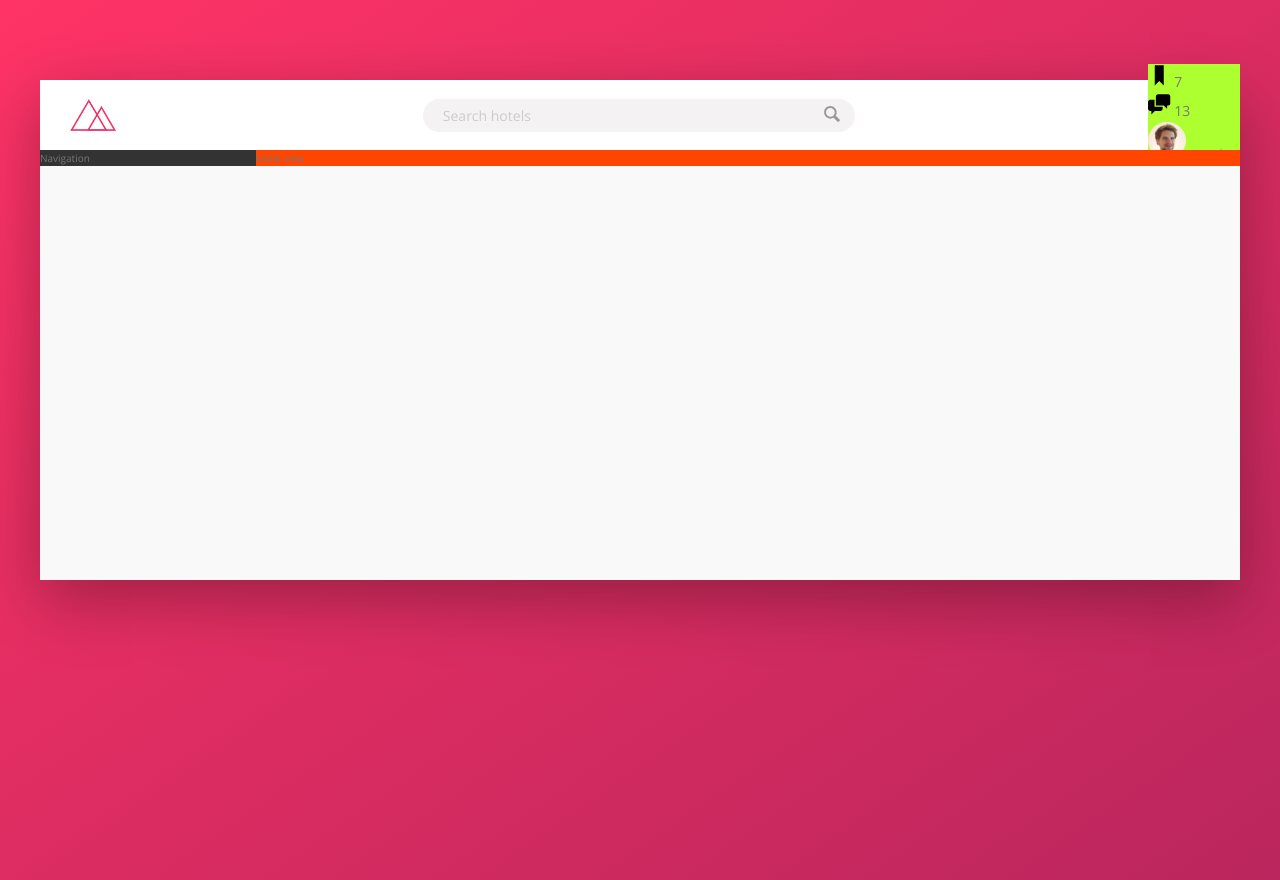
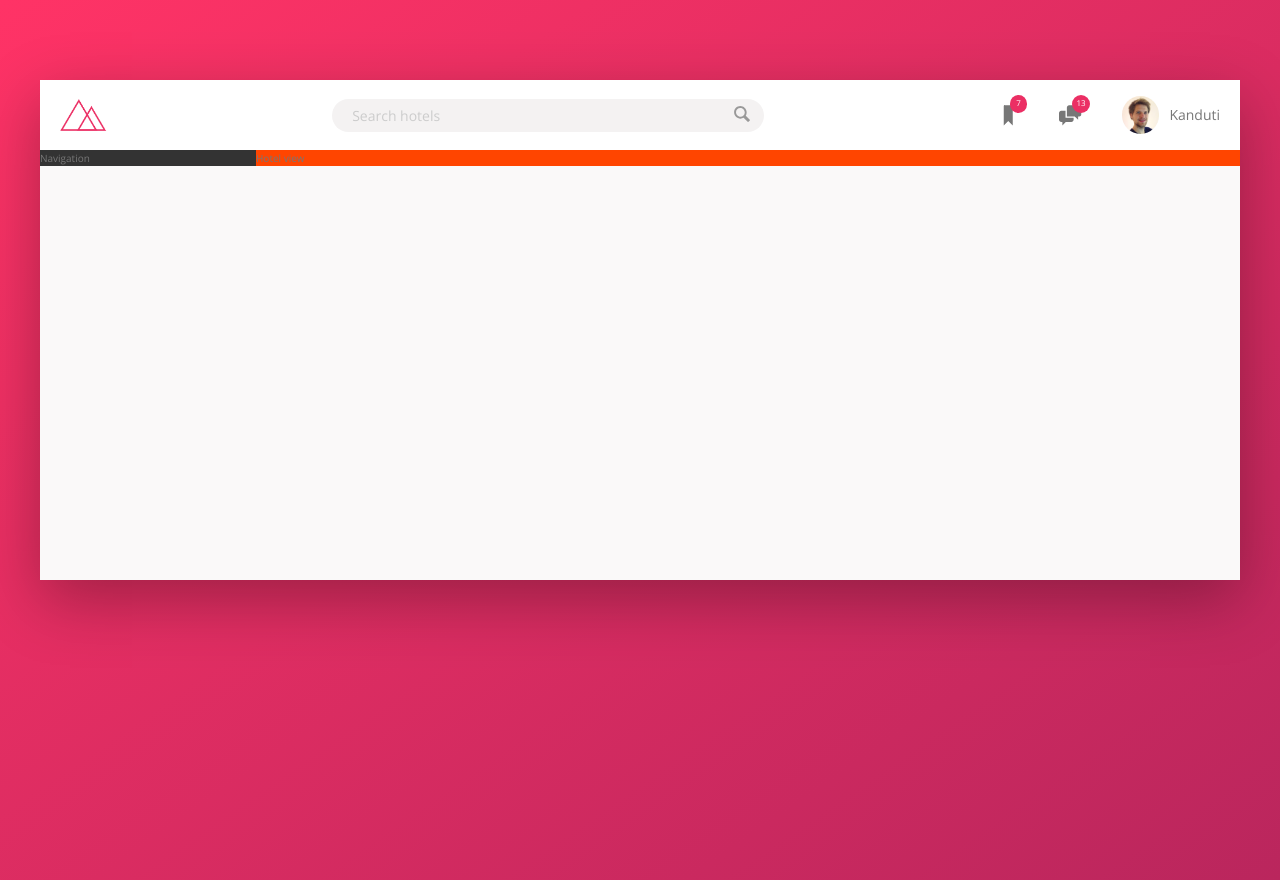
Before and after one commit to uroge/trillo-project, a website: page index.html in a window 1280 px wide. Drawn offline with nearby package versions, Linux system fonts and the light colour scheme.

Commit message:
finnished header

```diff
--- a/sass/_components.scss
+++ b/sass/_components.scss
@@ -1,7 +1,7 @@
 // LOGO
 .logo {
     height: 3.25rem;
-    margin-left: 3rem;
+    margin-left: 2rem;
 }
 
 // SEARCH
@@ -61,30 +61,51 @@
 
 // USER NAVIGATION
 .user-nav {
-    background-color: greenyellow;
+    align-self: stretch;
+    display: flex;
+    align-items: center;
+
+    & > * {
+        padding: 0 2rem;
+        cursor: pointer;
+        height: 100%;
+        display: flex;
+        align-items: center;
+    }
+
+    & > *:hover {
+        background-color: var(--color-grey-light-2);
+    }
+
     &__icon-box {
-
+        position: relative;
     }
 
     &__icon {
         height: 2.25rem;
         width: 2.25rem;
+        fill: var(--color-grey-dark-2);
     }
 
     &__notification {
+        font-size: .8rem;
+        height: 1.75rem;
+        width: 1.75rem;
+        border-radius: 100px;
+        background-color: var(--color-primary);
+        color: #fff;
+        position: absolute;
+        top: 1.5rem;
+        right: 1.2rem;
 
-    }
-
-    &__user {
-
+        display: flex;
+        justify-content: center;
+        align-items: center;
     }
 
     &__user-photo {
         height: 3.75rem;
         border-radius: 50%;
-    }
-
-    &__user-name {
-
+        margin-right: 1rem;
     }
 }
```
Also changed, not shown: css/style.css.
